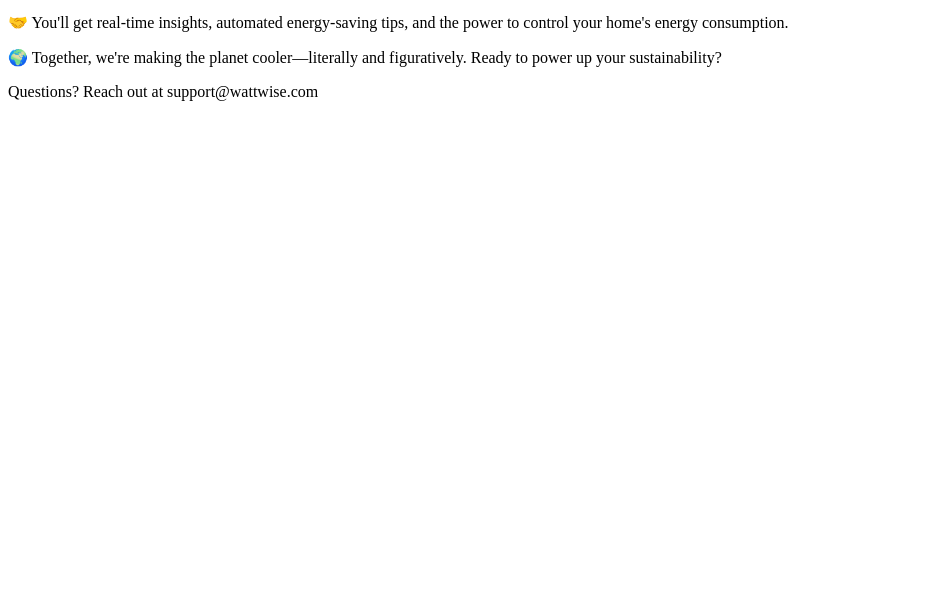
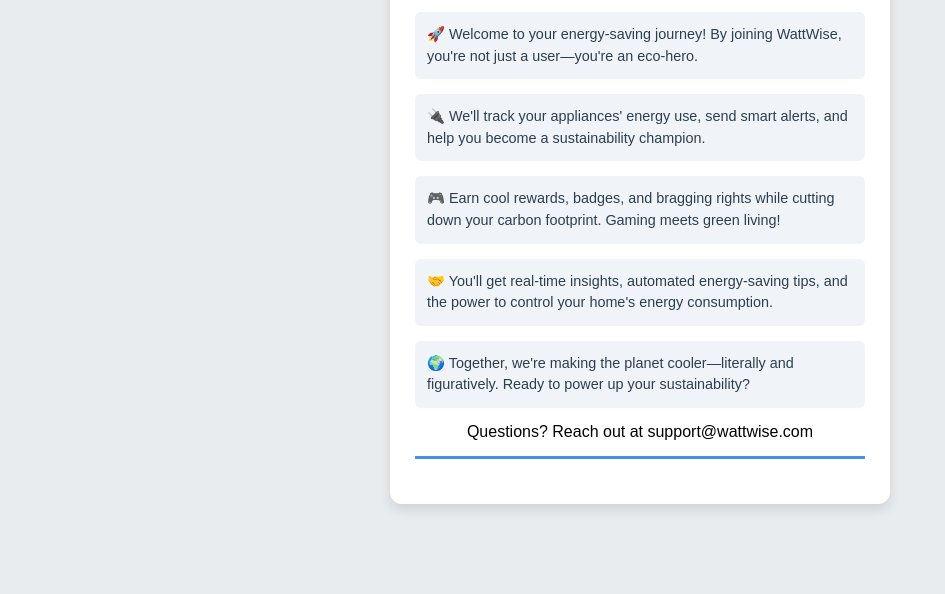
Before and after one commit to vipin018/knowcode_sasamicasa, a plain HTML site: page page 3/index.html in a window 1280 px wide. Shown: the part 206-800 px from the top of the page, without its empty margins (0-945 px from the left). Drawn offline with Linux system fonts and the light colour scheme.

Commit message:
page 3 changes

```diff
--- a/page 3/index.html
+++ b/page 3/index.html
@@ -3,6 +3,7 @@
 <head>
     <meta charset="UTF-8">
     <meta name="viewport" content="width=device-width, initial-scale=1.0">
+    <link rel="stylesheet" type="text/css" href="style.css">
     <title>WattWise</title>
 </head>
 <body>
--- a/page 3/style.css
+++ b/page 3/style.css
@@ -6,27 +6,59 @@
 
 /* Main Styles */
 body {
-  body {
-    font-family: Arial, sans-serif;
-    line-height: 1.6;
+    font-family: 'Arial', sans-serif;
+    background-color: #e9ecef;
+    display: flex;
+    justify-content: center;
+    align-items: center;
+    min-height: 100vh;
     margin: 0;
-    padding: 0;
-    background-color: #f4f4f4;
+    padding: 20px;
 }
 
-.container {
-    max-width: 800px;
-    margin: 20px auto;
-    padding: 20px;
-    background-color: #fff;
-    box-shadow: 0 0 10px rgba(0, 0, 0, 0.1);
+.terms-container {
+    background-color: white;
+    border-radius: 12px;
+    box-shadow: 0 6px 12px rgba(0,0,0,0.1);
+    width: 100%;
+    max-width: 500px;
+    max-height: 80vh;
+    overflow-y: auto;
+    padding: 25px;
+    animation: fadeIn 0.5s ease-out;
 }
 
-h1, h2 {
-    color: #333;
+.terms-header {
+    text-align: center;
+    border-bottom: 3px solid #4a90e2;
+    padding-bottom: 15px;
+    margin-bottom: 20px;
 }
 
-p {
-    margin: 10px 0;
+.terms-section {
+    margin-bottom: 15px;
+    padding: 12px;
+    background-color: #f0f4f8;
+    border-radius: 6px;
+    transition: transform 0.3s ease;
 }
+
+.terms-section:hover {
+    transform: scale(1.02);
 }
+
+.terms-header h1 {
+    color: #4a90e2;
+    margin-bottom: 10px;
+}
+
+.terms-section p {
+    color: #2c3e50;
+    font-size: 0.9rem;
+    line-height: 1.5;
+}
+
+@keyframes fadeIn {
+    from { opacity: 0; transform: scale(0.95); }
+    to { opacity: 1; transform: scale(1); }
+}
```
